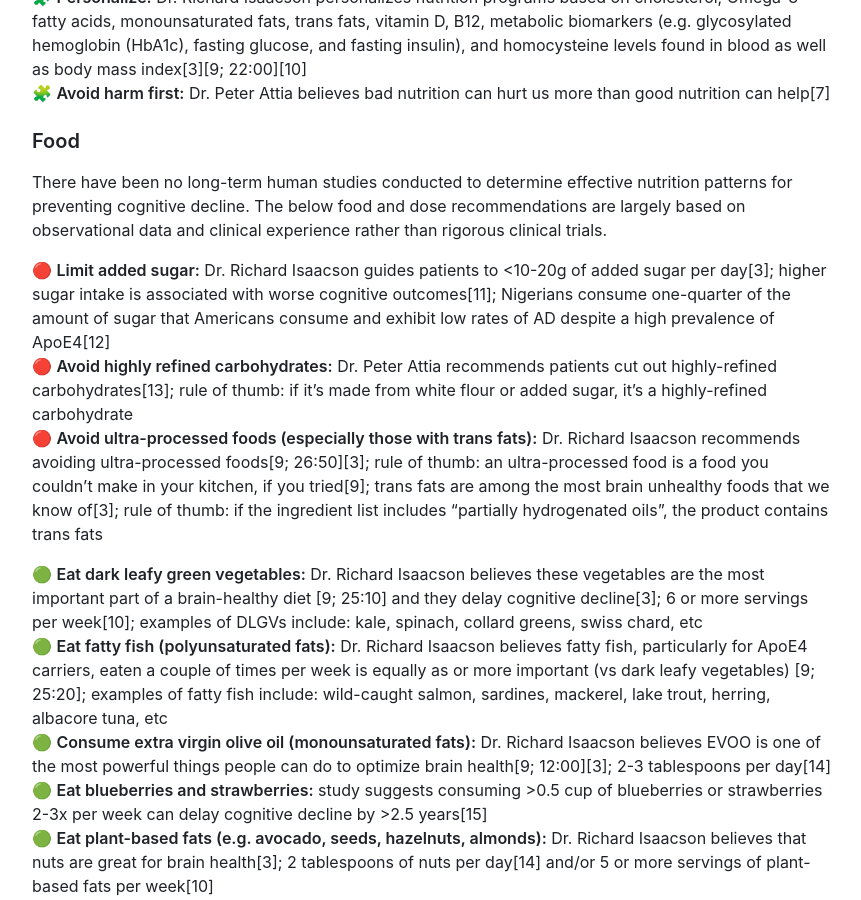
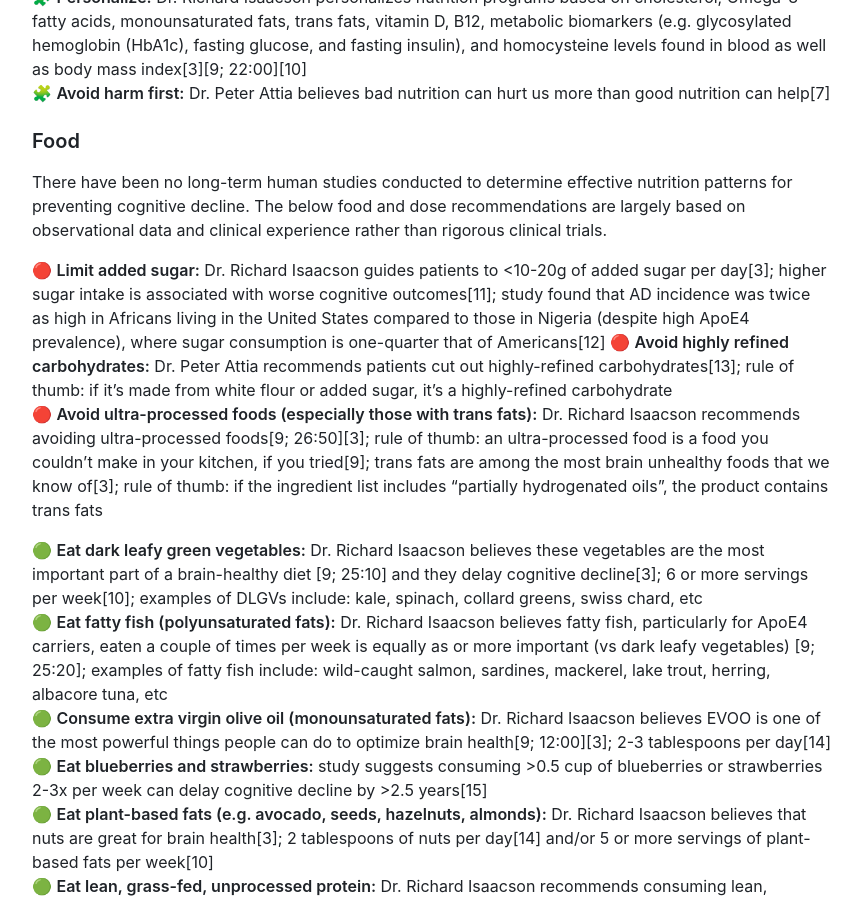
Before and after one commit to samtmartin/brainhealth, a Jekyll site: the page built from index.md, in a window 1280 px wide and 900 px high, scrolled down 4843 px. Shown: the whole window, without its empty margins (208-1069 px from the left). Built offline with Jekyll 4.4.1, drawn with Linux system fonts in a browser that asks for light colours; nearby versions of some CDN libraries; our own code applies the rules of GitHub Pages for plain Markdown files.

Commit message:
Content. Update Indianapolis-Ibadan dementia project point.

```diff
--- a/index.md
+++ b/index.md
@@ -155,7 +155,7 @@ Finding an optimal nutrition program requires blood tests and the use of a CGM (
 
 There have been no long-term human studies conducted to determine effective nutrition patterns for preventing cognitive decline. The below food and dose recommendations are largely based on observational data and clinical experience rather than rigorous clinical trials.
 
-🔴 **Limit added sugar:** Dr. Richard Isaacson guides patients to <10-20g of added sugar per day[3]; higher sugar intake is associated with worse cognitive outcomes[11]; Nigerians consume one-quarter of the amount of sugar that Americans consume and exhibit low rates of AD despite a high prevalence of ApoE4[12]
+🔴 **Limit added sugar:** Dr. Richard Isaacson guides patients to <10-20g of added sugar per day[3]; higher sugar intake is associated with worse cognitive outcomes[11]; study found that AD incidence was twice as high in Africans living in the United States compared to those in Nigeria (despite high ApoE4 prevalence), where sugar consumption is one-quarter that of Americans[12]
 🔴 **Avoid highly refined carbohydrates:** Dr. Peter Attia recommends patients cut out highly-refined carbohydrates[13]; rule of thumb: if it's made from white flour or added sugar, it's a highly-refined carbohydrate
 🔴 **Avoid ultra-processed foods (especially those with trans fats):** Dr. Richard Isaacson recommends avoiding ultra-processed foods[9; 26:50][3]; rule of thumb: an ultra-processed food is a food you couldn’t make in your kitchen, if you tried[9]; trans fats are among the most brain unhealthy foods that we know of[3]; rule of thumb: if the ingredient list includes “partially hydrogenated oils”, the product contains trans fats
 
```
